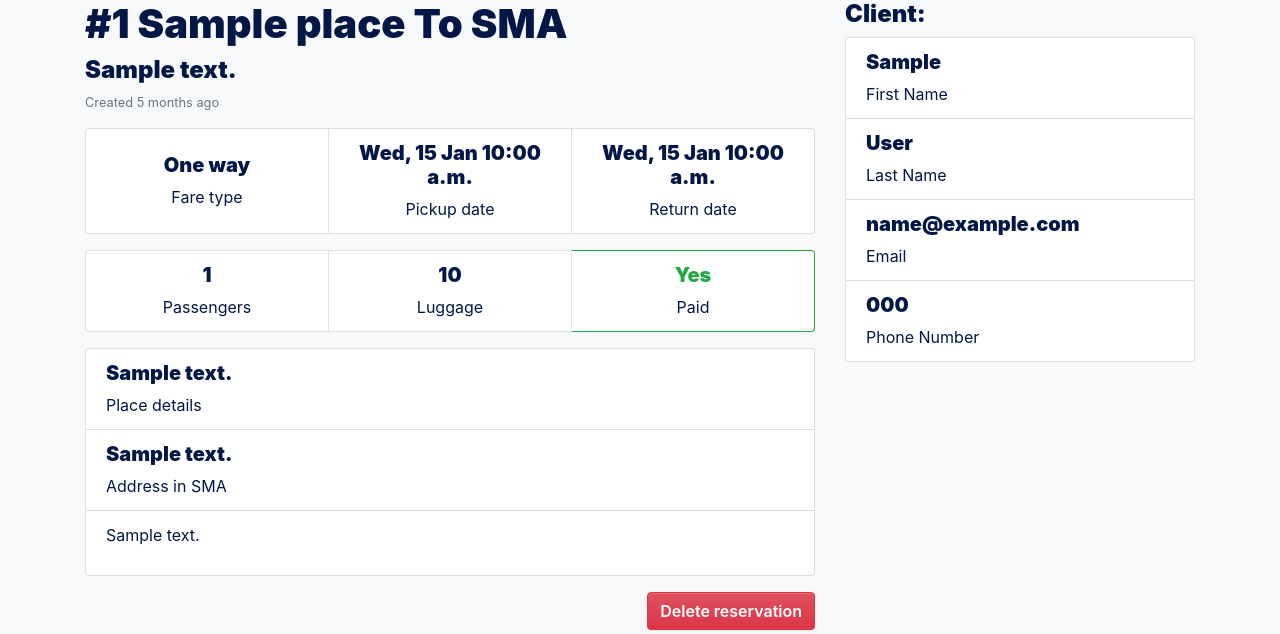
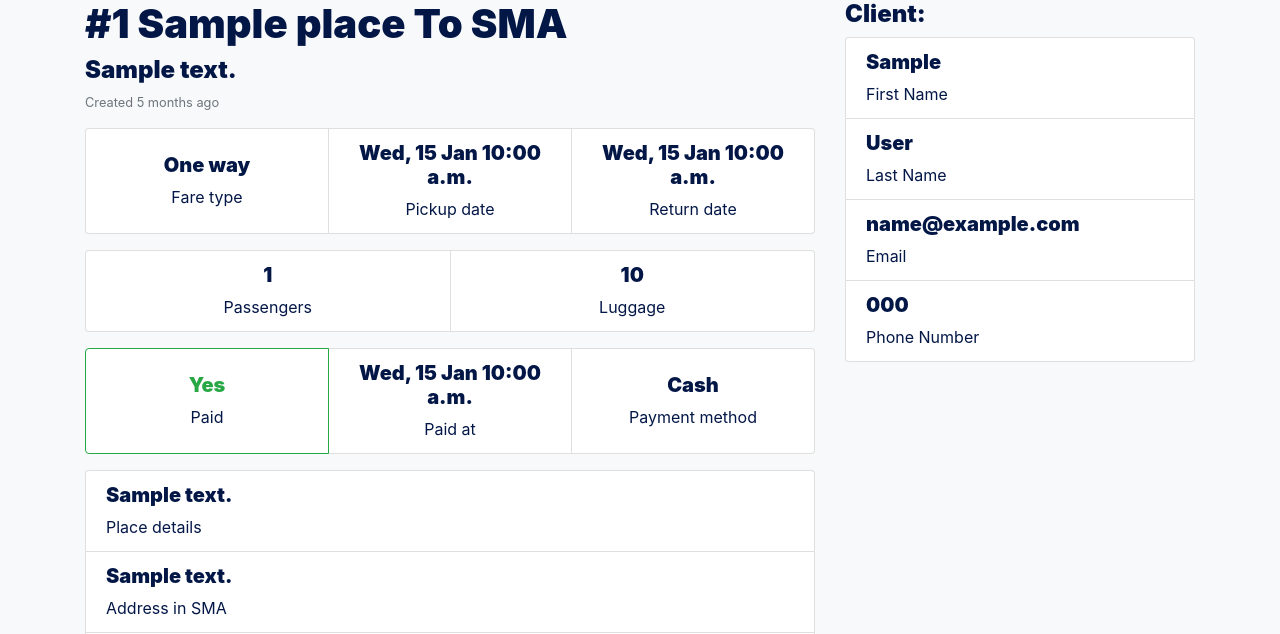
Before and after one commit to AerolinkSMA/aerolinksma, a Django app: page /shuttle/admin/reservation/1/ in a window 1280 px wide. Shown: the part 86-720 px from the top of the page. Run offline with Django 3.2, Linux system fonts and the light colour scheme; tables that the repository leaves empty hold one stand-in row (values such as "Sample post"); style sheets or scripts are compiled from the project's sources; some libraries are stand-ins or nearby versions.

Commit message:
Add payment method and paid at fields to reservation model

```diff
--- a/aerolinksma/shuttle/models.py
+++ b/aerolinksma/shuttle/models.py
@@ -44,6 +44,10 @@ class Reservation(models.Model):
         ('OW', 'One way'),
         ('RT', 'Round trip'),
     )
+    PAYMENT_OPTIONS = (
+        ('CA', 'Cash'),
+        ('PP', 'PayPal'),
+    )
     direction = models.CharField(max_length=2, choices=DIRECTION_CHOICES)
     place = models.ForeignKey(Place, on_delete=models.SET_NULL,
                               null=True, related_name='reservations')
@@ -59,6 +63,8 @@ class Reservation(models.Model):
         blank=True,
         help_text='Required if fare type is round trip')
     paid = models.BooleanField(default=False)
+    paid_at = models.DateTimeField(null=True, blank=True)
+    payment_method = models.CharField(max_length=2, choices=PAYMENT_OPTIONS)
     notes = models.TextField(help_text='Extra information about your trip',
                              null=True, blank=True)
     created_at = models.DateTimeField(auto_now_add=True)
--- a/aerolinksma/templates/shuttle/reservation_detail.html
+++ b/aerolinksma/templates/shuttle/reservation_detail.html
@@ -57,12 +57,30 @@
                             <h5>{{ object.luggage }}</h5>
                             <p>Luggage</p>
                         </li>
+                    </ul>
+                </div>
 
+                <div class="list-detail-block">
+                    <ul class="list-group list-group-horizontal-md">
                         <li class="list-group-item list-detail-item{% if object.paid %} border-success{% endif %}">
                             <h5{% if object.paid %} class="text-success"{% endif %}>
                                 {{ object.paid|yesno:"Yes,No" }}
                             </h5>
                             <p>Paid</p>
+                        </li>
+
+                        {% if object.paid %}
+                            <li class="list-group-item list-detail-item">
+                                <h5 title="{{ object.paid_at|date:'r' }}">
+                                    {{ object.paid_at|date:"D, d M h:i a" }}
+                                </h5>
+                                <p>Paid at</p>
+                            </li>
+                        {% endif %}
+
+                        <li class="list-group-item list-detail-item">
+                            <h5>{{ object.get_payment_method_display }}</h5>
+                            <p>Payment method</p>
                         </li>
                     </ul>
                 </div>
```
Also changed, not shown: aerolinksma/shuttle/migrations/0009_auto_20200620_0218.py (added).
